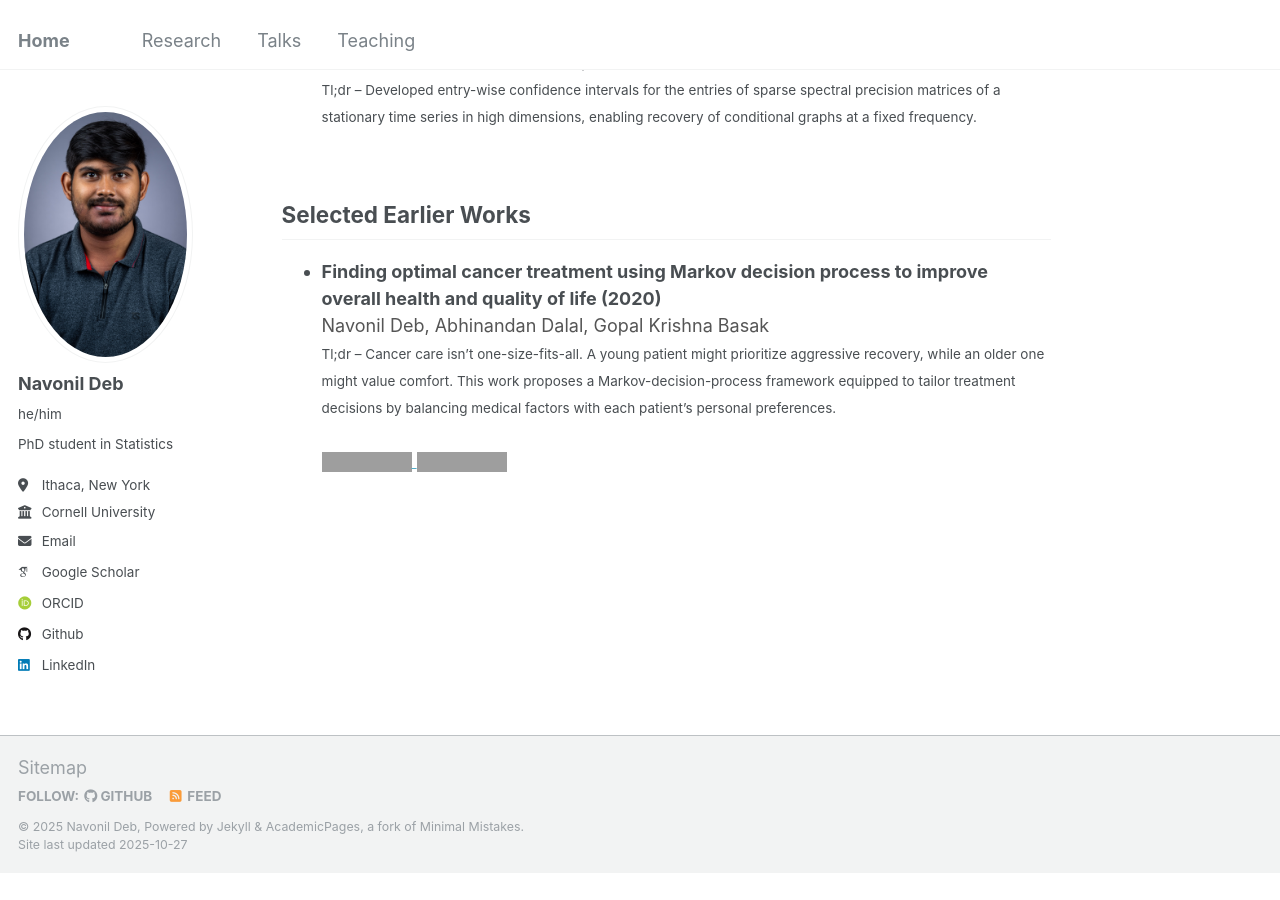
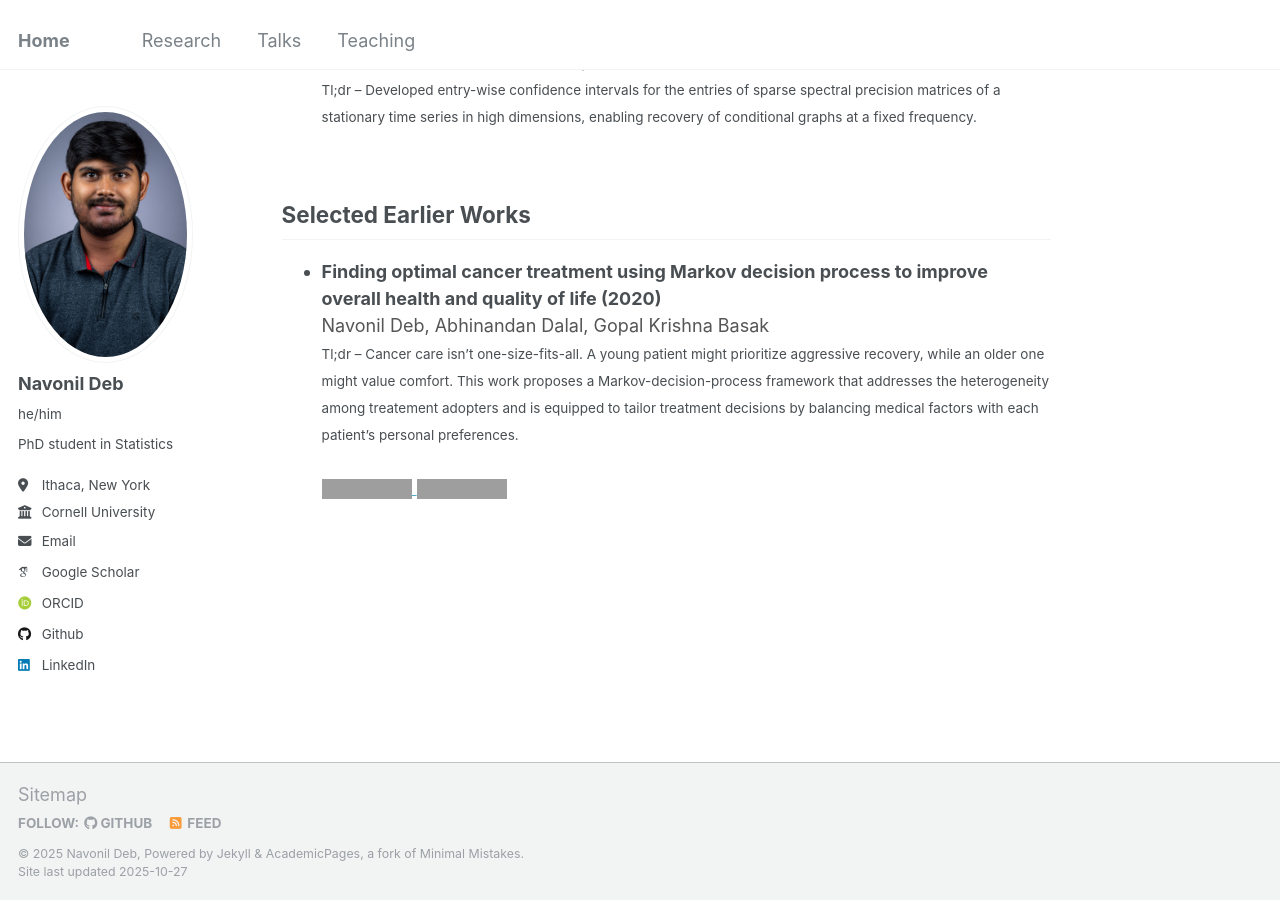
Before and after one commit to navonildeb/navonildeb.github.io, a Jekyll site: the page built from _publications/publications.md, in a window 1280 px wide and 900 px high, scrolled down 1133 px. Built offline with Jekyll 4.4.1, drawn with Linux system fonts in a browser that asks for light colours; some web fonts are replaced; before the commit the page ends 2006 px from its top, so only the background shows below that; grey boxes are pictures that could not be loaded.

Commit message:
Update publications.md

```diff
--- a/_publications/publications.md
+++ b/_publications/publications.md
@@ -57,7 +57,7 @@ author_profile: true
 * <span style="font-weight:bold">Finding optimal cancer treatment using Markov decision process to improve overall health and quality of life (2020)</span><br>
   <span style="color:#555">Navonil Deb, Abhinandan Dalal, Gopal Krishna Basak</span><br>
   <small>
-  Tl;dr – Cancer care isn’t one-size-fits-all. A young patient might prioritize aggressive recovery, while an older one might value comfort. This work proposes a Markov-decision-process framework equipped to tailor treatment decisions by balancing medical factors with each patient’s personal preferences.
+  Tl;dr – Cancer care isn’t one-size-fits-all. A young patient might prioritize aggressive recovery, while an older one might value comfort. This work proposes a Markov-decision-process framework that addresses the heterogeneity among treatement adopters and is equipped to tailor treatment decisions by balancing medical factors with each patient’s personal preferences.
   </small><br><br>
   <a href="https://doi.org/10.48550/arXiv.2011.13960">
     <img src="https://img.shields.io/badge/arXiv-2011.13960-b31b1b?logo=arxiv&logoColor=white" alt="arXiv" />
```
